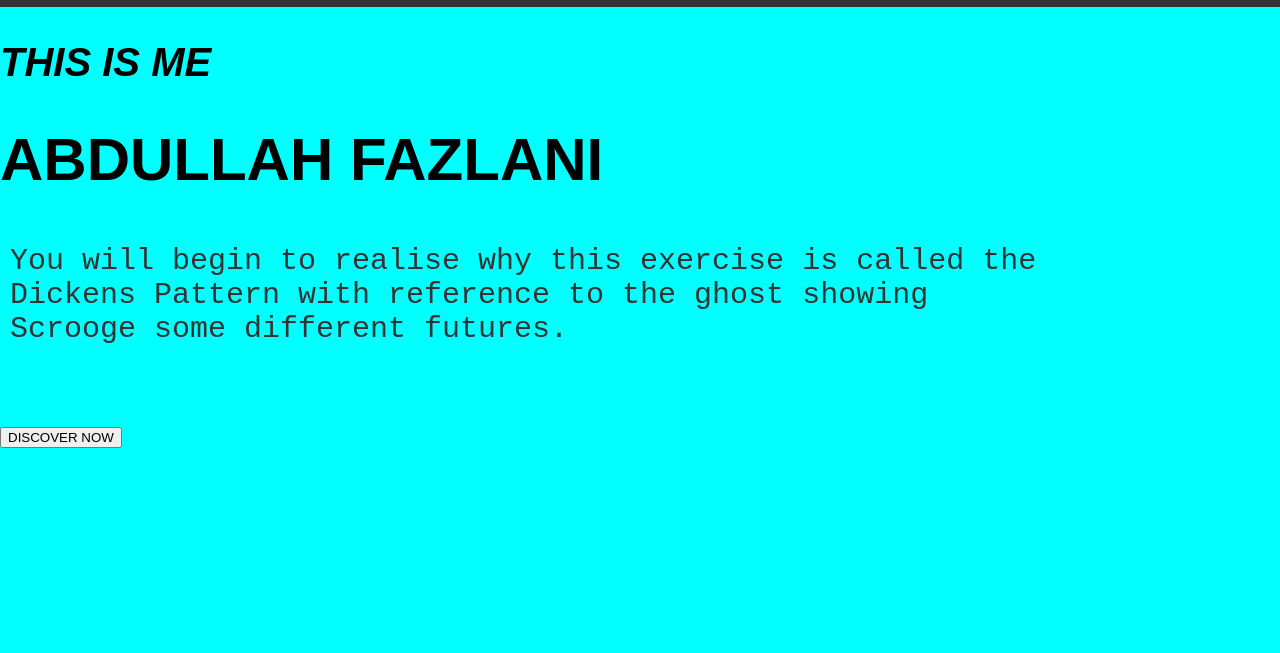
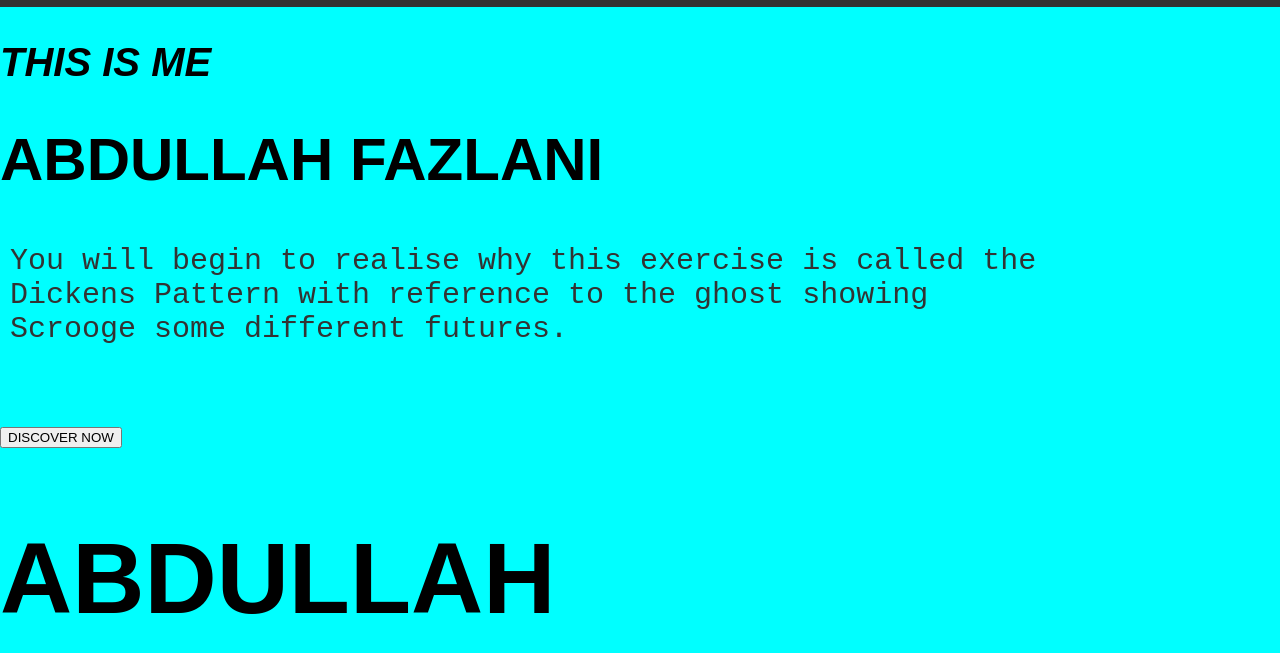
Before and after one commit to Abdullah-Here55/sample-html-project, a plain HTML site: page portfolioa.html in a window 1280 px wide. Shown: the part 135-788 px from the top of the page. Drawn offline with Linux system fonts and the light colour scheme.

Commit message:
feat:modify heading

```diff
--- a/portfolioa.html
+++ b/portfolioa.html
@@ -71,6 +71,7 @@
 Dickens Pattern with reference to the ghost showing
 Scrooge some different futures.</p></pre>
      <button class="btn">DISCOVER NOW</button>
+     <h1>ABDULLAH</h1>
    </div>
 </body>
 </html>
```
